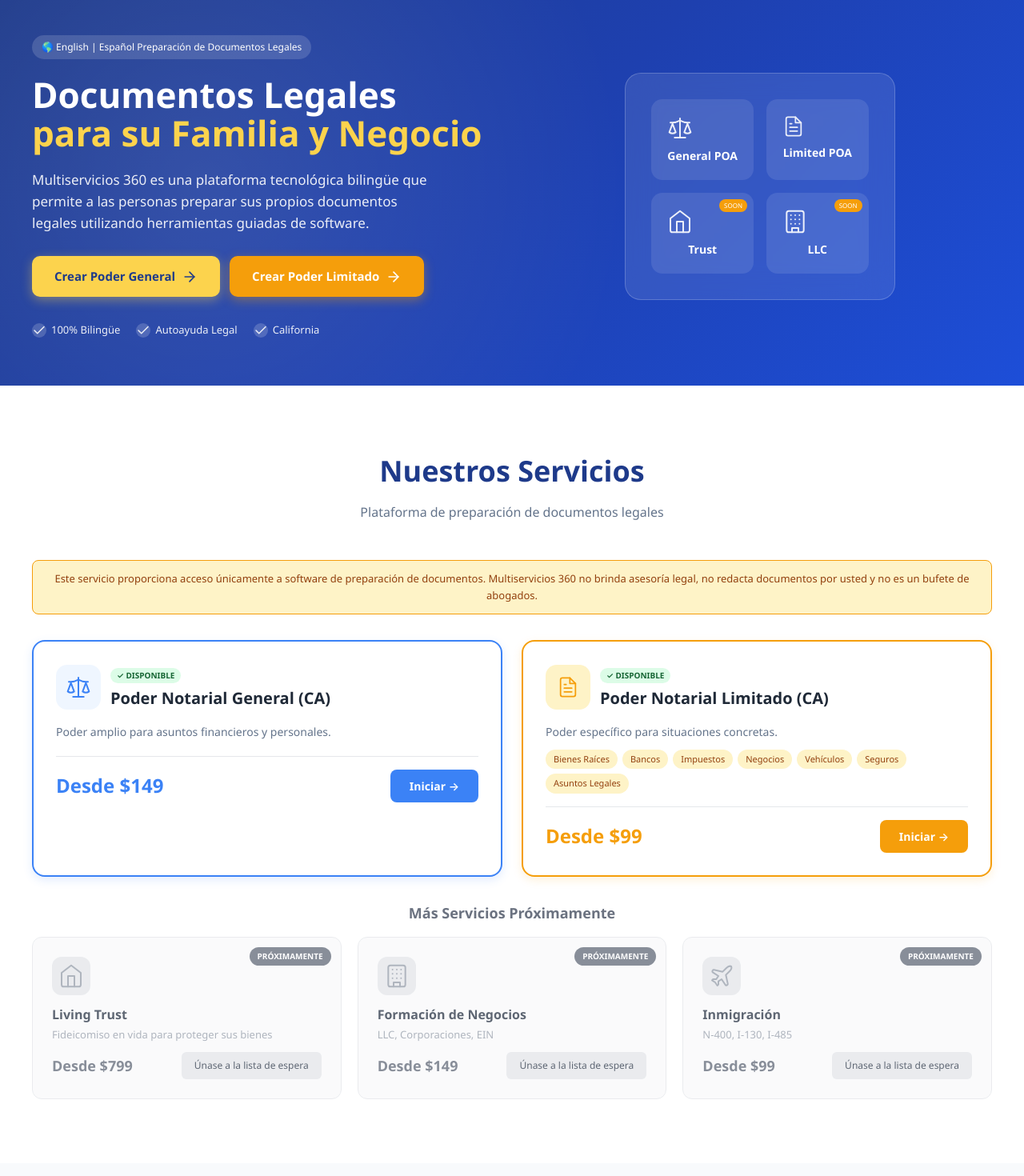
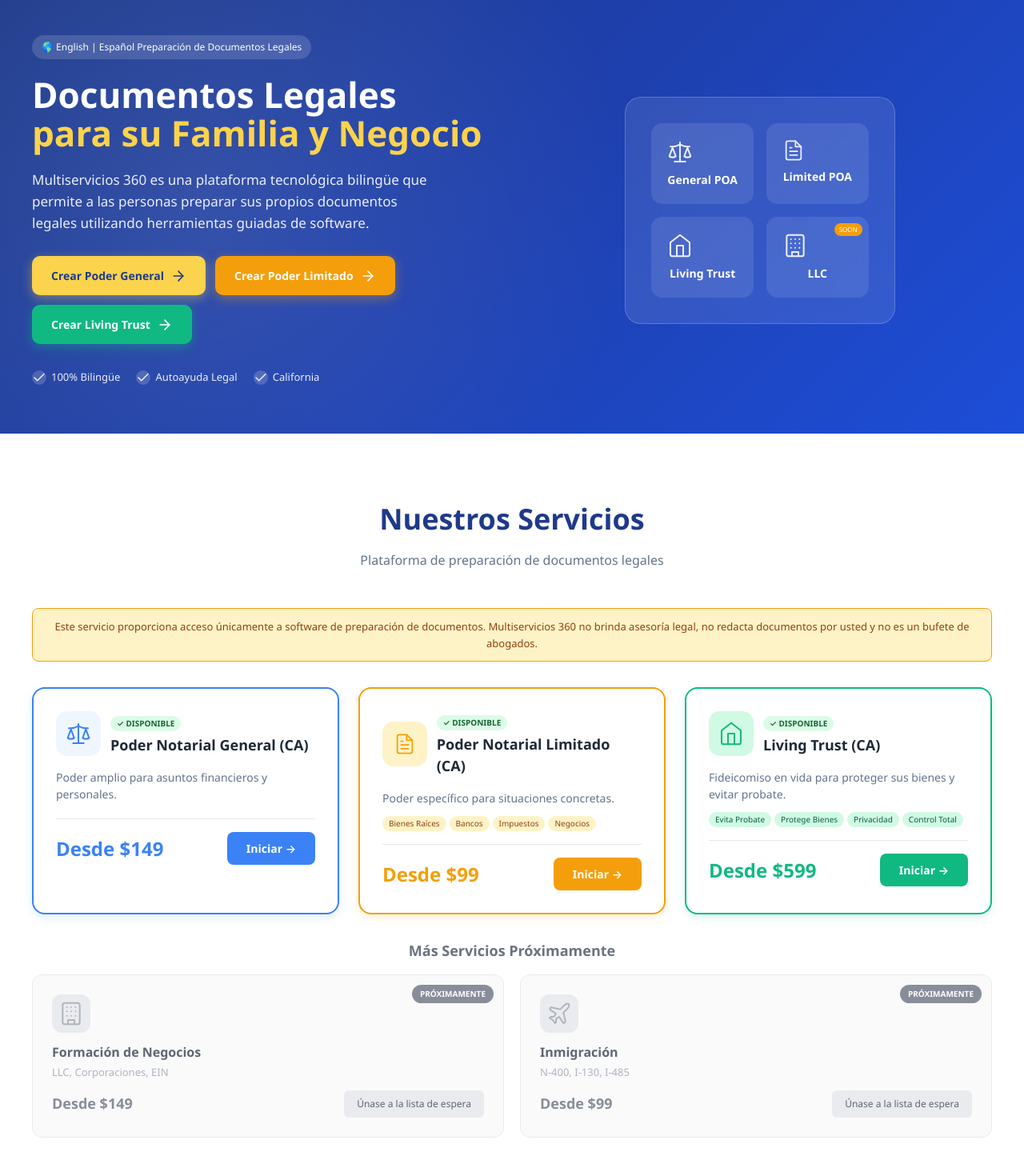
Before and after one commit to Ahorasi360/multiservicios360, a Next.js app: page / in a window 1280 px wide. Shown: the part 120-1590 px from the top of the page at 80% size. Built offline with nearby package versions, Linux system fonts and the light colour scheme.

Commit message:
Update homepage with Trust, fix por-que-nosotros CTA link

```diff
--- a/app/page.js
+++ b/app/page.js
@@ -32,6 +32,7 @@ const TRANSLATIONS = {
       subtitle: 'Multiservicios 360 es una plataforma tecnológica bilingüe que permite a las personas preparar sus propios documentos legales utilizando herramientas guiadas de software.',
       ctaGeneral: 'Crear Poder General',
       ctaLimited: 'Crear Poder Limitado',
+      ctaTrust: 'Crear Living Trust',
       ctaSecondary: 'Ver Servicios',
       trust1: '100% Bilingüe',
       trust2: 'Autoayuda Legal',
@@ -57,17 +58,19 @@ const TRANSLATIONS = {
         cta: 'Iniciar',
         uses: ['Bienes Raíces', 'Bancos', 'Impuestos', 'Negocios', 'Vehículos', 'Seguros', 'Asuntos Legales'],
       },
+      trust: {
+        title: 'Living Trust (CA)',
+        desc: 'Fideicomiso en vida para proteger sus bienes y evitar probate.',
+        price: 'Desde $599',
+        cta: 'Iniciar',
+        features: ['Evita Probate', 'Protege Bienes', 'Privacidad', 'Control Total'],
+      },
       comingSoon: 'PRÓXIMAMENTE',
       waitlist: 'Únase a la lista de espera',
       business: {
         title: 'Formación de Negocios',
         desc: 'LLC, Corporaciones, EIN',
         price: 'Desde $149',
-      },
-      trust: {
-        title: 'Living Trust',
-        desc: 'Fideicomiso en vida para proteger sus bienes',
-        price: 'Desde $799',
       },
       immigration: {
         title: 'Inmigración',
@@ -110,6 +113,7 @@ const TRANSLATIONS = {
       disclaimer: 'Multi Servicios 360 no es un bufete de abogados y no proporciona asesoría legal. Este sitio web ofrece preparación de documentos legales de autoayuda basada en la información proporcionada por el usuario.',
       terms: 'Términos de Servicio',
       privacy: 'Política de Privacidad',
+      accessibility: 'Accesibilidad',
     },
   },
   en: {
@@ -121,6 +125,7 @@ const TRANSLATIONS = {
       subtitle: 'Multiservicios 360 is a bilingual technology platform that allows individuals to self-prepare legal documents using guided software tools.',
       ctaGeneral: 'Create General POA',
       ctaLimited: 'Create Limited POA',
+      ctaTrust: 'Create Living Trust',
       ctaSecondary: 'View Services',
       trust1: '100% Bilingual',
       trust2: 'Legal Self-Help',
@@ -146,17 +151,19 @@ const TRANSLATIONS = {
         cta: 'Start',
         uses: ['Real Estate', 'Banking', 'Tax', 'Business', 'Vehicles', 'Insurance', 'Legal Matters'],
       },
+      trust: {
+        title: 'Living Trust (CA)',
+        desc: 'Living trust to protect your assets and avoid probate.',
+        price: 'From $599',
+        cta: 'Start',
+        features: ['Avoid Probate', 'Protect Assets', 'Privacy', 'Full Control'],
+      },
       comingSoon: 'COMING SOON',
       waitlist: 'Join the waitlist',
       business: {
         title: 'Business Formation',
         desc: 'LLC, Corporations, EIN',
         price: 'From $149',
-      },
-      trust: {
-        title: 'Living Trust',
-        desc: 'Living trust to protect your assets',
-        price: 'From $799',
       },
       immigration: {
         title: 'Immigration',
@@ -199,6 +206,7 @@ const TRANSLATIONS = {
       disclaimer: 'Multi Servicios 360 is not a law firm and does not provide legal advice. This website offers self-help legal document preparation based on information provided by the user.',
       terms: 'Terms of Service',
       privacy: 'Privacy Policy',
+      accessibility: 'Accessibility',
     },
   },
 };
@@ -221,6 +229,7 @@ export default function HomePage() {
           .hero-preview { display: none !important; }
           .trust-badges { flex-direction: column !important; gap: 12px !important; align-items: center; }
           .services-grid { grid-template-columns: 1fr !important; }
+          .services-grid-3 { grid-template-columns: 1fr !important; }
           .team-grid { grid-template-columns: repeat(2, 1fr) !important; }
           .why-grid { grid-template-columns: 1fr 1fr !important; gap: 24px !important; }
           .footer-grid { grid-template-columns: 1fr !important; gap: 32px !important; text-align: center; }
@@ -300,7 +309,7 @@ export default function HomePage() {
         )}
       </nav>
 
-      {/* Hero Section - TWO CTAs */}
+      {/* Hero Section - THREE CTAs */}
       <section style={{ background: 'linear-gradient(135deg, #1E3A8A 0%, #1E40AF 50%, #1D4ED8 100%)', color: 'white', padding: '60px 16px', position: 'relative', overflow: 'hidden' }}>
         <div style={{ position: 'absolute', top: 0, left: 0, right: 0, bottom: 0, backgroundImage: 'radial-gradient(circle at 20% 50%, rgba(255,255,255,0.1) 0%, transparent 50%)' }} />
         <div style={{ maxWidth: '1200px', margin: '0 auto', position: 'relative', zIndex: 1 }}>
@@ -317,13 +326,16 @@ export default function HomePage() {
                 {t.hero.subtitle}
               </p>
 
-              {/* TWO CTA BUTTONS */}
+              {/* THREE CTA BUTTONS */}
               <div className="hero-buttons" style={{ display: 'flex', gap: '12px', marginBottom: '32px', flexWrap: 'wrap' }}>
-                <Link href="/poa" style={{ display: 'inline-flex', alignItems: 'center', gap: '8px', padding: '14px 28px', backgroundColor: '#FCD34D', color: '#1E3A8A', textDecoration: 'none', borderRadius: '10px', fontWeight: '700', fontSize: '15px', boxShadow: '0 4px 14px rgba(252, 211, 77, 0.4)' }}>
+                <Link href="/poa" style={{ display: 'inline-flex', alignItems: 'center', gap: '8px', padding: '14px 24px', backgroundColor: '#FCD34D', color: '#1E3A8A', textDecoration: 'none', borderRadius: '10px', fontWeight: '700', fontSize: '14px', boxShadow: '0 4px 14px rgba(252, 211, 77, 0.4)' }}>
                   {t.hero.ctaGeneral} <ArrowRightIcon />
                 </Link>
-                <Link href="/limited-poa" style={{ display: 'inline-flex', alignItems: 'center', gap: '8px', padding: '14px 28px', backgroundColor: '#F59E0B', color: 'white', textDecoration: 'none', borderRadius: '10px', fontWeight: '700', fontSize: '15px', boxShadow: '0 4px 14px rgba(245, 158, 11, 0.4)' }}>
+                <Link href="/limited-poa" style={{ display: 'inline-flex', alignItems: 'center', gap: '8px', padding: '14px 24px', backgroundColor: '#F59E0B', color: 'white', textDecoration: 'none', borderRadius: '10px', fontWeight: '700', fontSize: '14px', boxShadow: '0 4px 14px rgba(245, 158, 11, 0.4)' }}>
                   {t.hero.ctaLimited} <ArrowRightIcon />
+                </Link>
+                <Link href="/trust" style={{ display: 'inline-flex', alignItems: 'center', gap: '8px', padding: '14px 24px', backgroundColor: '#10B981', color: 'white', textDecoration: 'none', borderRadius: '10px', fontWeight: '700', fontSize: '14px', boxShadow: '0 4px 14px rgba(16, 185, 129, 0.4)' }}>
+                  {t.hero.ctaTrust} <ArrowRightIcon />
                 </Link>
               </div>
 
@@ -344,14 +356,21 @@ export default function HomePage() {
                   {[
                     { icon: <ScaleIcon />, label: 'General POA', link: '/poa' },
                     { icon: <FileTextIcon />, label: 'Limited POA', link: '/limited-poa' },
-                    { icon: <HomeIcon />, label: 'Trust', link: null },
+                    { icon: <HomeIcon />, label: 'Living Trust', link: '/trust' },
                     { icon: <BuildingIcon />, label: 'LLC', link: null },
                   ].map((item, i) => (
-                    <div key={i} style={{ backgroundColor: 'rgba(255,255,255,0.1)', borderRadius: '14px', padding: '20px', textAlign: 'center', position: 'relative' }}>
-                      {!item.link && <div style={{ position: 'absolute', top: '8px', right: '8px', backgroundColor: '#F59E0B', color: 'white', fontSize: '8px', padding: '2px 6px', borderRadius: '10px' }}>SOON</div>}
-                      <div style={{ marginBottom: '8px', opacity: '0.9' }}>{item.icon}</div>
-                      <div style={{ fontWeight: '700', fontSize: '14px' }}>{item.label}</div>
-                    </div>
+                    item.link ? (
+                      <Link key={i} href={item.link} style={{ backgroundColor: 'rgba(255,255,255,0.1)', borderRadius: '14px', padding: '20px', textAlign: 'center', textDecoration: 'none', color: 'white', transition: 'background 0.2s' }}>
+                        <div style={{ marginBottom: '8px', opacity: '0.9' }}>{item.icon}</div>
+                        <div style={{ fontWeight: '700', fontSize: '14px' }}>{item.label}</div>
+                      </Link>
+                    ) : (
+                      <div key={i} style={{ backgroundColor: 'rgba(255,255,255,0.1)', borderRadius: '14px', padding: '20px', textAlign: 'center', position: 'relative' }}>
+                        <div style={{ position: 'absolute', top: '8px', right: '8px', backgroundColor: '#F59E0B', color: 'white', fontSize: '8px', padding: '2px 6px', borderRadius: '10px' }}>SOON</div>
+                        <div style={{ marginBottom: '8px', opacity: '0.9' }}>{item.icon}</div>
+                        <div style={{ fontWeight: '700', fontSize: '14px' }}>{item.label}</div>
+                      </div>
+                    )
                   ))}
                 </div>
               </div>
@@ -360,7 +379,7 @@ export default function HomePage() {
         </div>
       </section>
 
-      {/* Services Section - ACTIVE + COMING SOON */}
+      {/* Services Section - 3 ACTIVE + 2 COMING SOON */}
       <section id="services" className="section-padding" style={{ padding: '80px 16px', backgroundColor: 'white' }}>
         <div style={{ maxWidth: '1200px', margin: '0 auto' }}>
           <div style={{ textAlign: 'center', marginBottom: '48px' }}>
@@ -371,14 +390,15 @@ export default function HomePage() {
             <p style={{ fontSize: '13px', color: '#92400E', margin: 0, lineHeight: '1.6' }}>{t.services.disclaimer}</p>
           </div>
 
-          <div className="services-grid" style={{ display: 'grid', gridTemplateColumns: 'repeat(2, 1fr)', gap: '24px', marginBottom: '32px' }}>
+          {/* 3 ACTIVE SERVICES */}
+          <div className="services-grid-3" style={{ display: 'grid', gridTemplateColumns: 'repeat(3, 1fr)', gap: '24px', marginBottom: '32px' }}>
             {/* GENERAL POA - ACTIVE */}
             <div style={{ backgroundColor: 'white', borderRadius: '16px', padding: '28px', border: '2px solid #3B82F6', boxShadow: '0 4px 12px rgba(59, 130, 246, 0.15)' }}>
               <div style={{ display: 'flex', alignItems: 'center', gap: '12px', marginBottom: '16px' }}>
                 <div style={{ width: '56px', height: '56px', backgroundColor: '#EFF6FF', borderRadius: '14px', display: 'flex', alignItems: 'center', justifyContent: 'center', color: '#3B82F6' }}><ScaleIcon /></div>
                 <div>
                   <div style={{ backgroundColor: '#DCFCE7', color: '#166534', padding: '2px 8px', borderRadius: '10px', fontSize: '10px', fontWeight: '600', marginBottom: '4px', display: 'inline-block' }}>✓ {language === 'es' ? 'DISPONIBLE' : 'AVAILABLE'}</div>
-                  <h3 style={{ fontSize: '20px', fontWeight: '700', color: '#1F2937', margin: 0 }}>{t.services.generalPoa.title}</h3>
+                  <h3 style={{ fontSize: '18px', fontWeight: '700', color: '#1F2937', margin: 0 }}>{t.services.generalPoa.title}</h3>
                 </div>
               </div>
               <p style={{ fontSize: '14px', color: '#64748B', marginBottom: '20px', lineHeight: '1.5' }}>{t.services.generalPoa.desc}</p>
@@ -396,14 +416,13 @@ export default function HomePage() {
                 <div style={{ width: '56px', height: '56px', backgroundColor: '#FEF3C7', borderRadius: '14px', display: 'flex', alignItems: 'center', justifyContent: 'center', color: '#F59E0B' }}><FileTextIcon /></div>
                 <div>
                   <div style={{ backgroundColor: '#DCFCE7', color: '#166534', padding: '2px 8px', borderRadius: '10px', fontSize: '10px', fontWeight: '600', marginBottom: '4px', display: 'inline-block' }}>✓ {language === 'es' ? 'DISPONIBLE' : 'AVAILABLE'}</div>
-                  <h3 style={{ fontSize: '20px', fontWeight: '700', color: '#1F2937', margin: 0 }}>{t.services.limitedPoa.title}</h3>
+                  <h3 style={{ fontSize: '18px', fontWeight: '700', color: '#1F2937', margin: 0 }}>{t.services.limitedPoa.title}</h3>
                 </div>
               </div>
               <p style={{ fontSize: '14px', color: '#64748B', marginBottom: '12px', lineHeight: '1.5' }}>{t.services.limitedPoa.desc}</p>
-              {/* 7 USE CASES */}
-              <div style={{ display: 'flex', flexWrap: 'wrap', gap: '6px', marginBottom: '16px' }}>
-                {t.services.limitedPoa.uses.map((use, i) => (
-                  <span key={i} style={{ backgroundColor: '#FEF3C7', color: '#92400E', padding: '4px 10px', borderRadius: '20px', fontSize: '11px', fontWeight: '500' }}>{use}</span>
+              <div style={{ display: 'flex', flexWrap: 'wrap', gap: '4px', marginBottom: '16px' }}>
+                {t.services.limitedPoa.uses.slice(0, 4).map((use, i) => (
+                  <span key={i} style={{ backgroundColor: '#FEF3C7', color: '#92400E', padding: '2px 8px', borderRadius: '20px', fontSize: '10px', fontWeight: '500' }}>{use}</span>
                 ))}
               </div>
               <div style={{ borderTop: '1px solid #E5E7EB', paddingTop: '16px', display: 'flex', justifyContent: 'space-between', alignItems: 'center' }}>
@@ -413,14 +432,36 @@ export default function HomePage() {
                 </Link>
               </div>
             </div>
+
+            {/* LIVING TRUST - ACTIVE */}
+            <div style={{ backgroundColor: 'white', borderRadius: '16px', padding: '28px', border: '2px solid #10B981', boxShadow: '0 4px 12px rgba(16, 185, 129, 0.15)' }}>
+              <div style={{ display: 'flex', alignItems: 'center', gap: '12px', marginBottom: '16px' }}>
+                <div style={{ width: '56px', height: '56px', backgroundColor: '#D1FAE5', borderRadius: '14px', display: 'flex', alignItems: 'center', justifyContent: 'center', color: '#10B981' }}><HomeIcon /></div>
+                <div>
+                  <div style={{ backgroundColor: '#DCFCE7', color: '#166534', padding: '2px 8px', borderRadius: '10px', fontSize: '10px', fontWeight: '600', marginBottom: '4px', display: 'inline-block' }}>✓ {language === 'es' ? 'DISPONIBLE' : 'AVAILABLE'}</div>
+                  <h3 style={{ fontSize: '18px', fontWeight: '700', color: '#1F2937', margin: 0 }}>{t.services.trust.title}</h3>
+                </div>
+              </div>
+              <p style={{ fontSize: '14px', color: '#64748B', marginBottom: '12px', lineHeight: '1.5' }}>{t.services.trust.desc}</p>
+              <div style={{ display: 'flex', flexWrap: 'wrap', gap: '4px', marginBottom: '16px' }}>
+                {t.services.trust.features.map((feature, i) => (
+                  <span key={i} style={{ backgroundColor: '#D1FAE5', color: '#065F46', padding: '2px 8px', borderRadius: '20px', fontSize: '10px', fontWeight: '500' }}>{feature}</span>
+                ))}
+              </div>
+              <div style={{ borderTop: '1px solid #E5E7EB', paddingTop: '16px', display: 'flex', justifyContent: 'space-between', alignItems: 'center' }}>
+                <span style={{ fontSize: '24px', fontWeight: '800', color: '#10B981' }}>{t.services.trust.price}</span>
+                <Link href="/trust" style={{ padding: '10px 24px', backgroundColor: '#10B981', color: 'white', textDecoration: 'none', borderRadius: '8px', fontWeight: '600', fontSize: '14px' }}>
+                  {t.services.trust.cta} →
+                </Link>
+              </div>
+            </div>
           </div>
 
           {/* COMING SOON SERVICES */}
           <h3 style={{ fontSize: '18px', fontWeight: '600', color: '#6B7280', marginBottom: '16px', textAlign: 'center' }}>{language === 'es' ? 'Más Servicios Próximamente' : 'More Services Coming Soon'}</h3>
-          <div className="services-grid" style={{ display: 'grid', gridTemplateColumns: 'repeat(3, 1fr)', gap: '20px' }}>
+          <div className="services-grid" style={{ display: 'grid', gridTemplateColumns: 'repeat(2, 1fr)', gap: '20px' }}>
             {[
-              { key: 'trust', icon: <HomeIcon />, color: '#8B5CF6' },
-              { key: 'business', icon: <BuildingIcon />, color: '#10B981' },
+              { key: 'business', icon: <BuildingIcon />, color: '#8B5CF6' },
               { key: 'immigration', icon: <PlaneIcon />, color: '#EC4899' },
             ].map((service) => (
               <div key={service.key} style={{ backgroundColor: '#F9FAFB', borderRadius: '12px', padding: '24px', border: '1px solid #E5E7EB', opacity: 0.8, position: 'relative' }}>
@@ -490,16 +531,19 @@ export default function HomePage() {
 
       {/* CTA Section */}
       <section id="contact" className="section-padding" style={{ padding: '80px 16px', backgroundColor: '#FCD34D' }}>
-        <div style={{ maxWidth: '600px', margin: '0 auto', textAlign: 'center' }}>
+        <div style={{ maxWidth: '700px', margin: '0 auto', textAlign: 'center' }}>
           <h2 className="section-title" style={{ fontSize: '32px', fontWeight: '800', color: '#1E3A8A', marginBottom: '12px' }}>{t.cta.title}</h2>
           <p style={{ fontSize: '17px', color: '#1E3A8A', opacity: '0.8', marginBottom: '32px' }}>{t.cta.subtitle}</p>
           <div style={{ display: 'flex', flexDirection: 'column', alignItems: 'center', gap: '16px' }}>
             <div style={{ display: 'flex', gap: '12px', flexWrap: 'wrap', justifyContent: 'center' }}>
-              <Link href="/poa" style={{ display: 'inline-flex', alignItems: 'center', gap: '8px', padding: '16px 28px', backgroundColor: '#1E3A8A', color: 'white', textDecoration: 'none', borderRadius: '10px', fontWeight: '700', fontSize: '15px' }}>
+              <Link href="/poa" style={{ display: 'inline-flex', alignItems: 'center', gap: '8px', padding: '14px 24px', backgroundColor: '#1E3A8A', color: 'white', textDecoration: 'none', borderRadius: '10px', fontWeight: '700', fontSize: '14px' }}>
                 {t.hero.ctaGeneral} <ArrowRightIcon />
               </Link>
-              <Link href="/limited-poa" style={{ display: 'inline-flex', alignItems: 'center', gap: '8px', padding: '16px 28px', backgroundColor: '#F59E0B', color: 'white', textDecoration: 'none', borderRadius: '10px', fontWeight: '700', fontSize: '15px' }}>
+              <Link href="/limited-poa" style={{ display: 'inline-flex', alignItems: 'center', gap: '8px', padding: '14px 24px', backgroundColor: '#F59E0B', color: 'white', textDecoration: 'none', borderRadius: '10px', fontWeight: '700', fontSize: '14px' }}>
                 {t.hero.ctaLimited} <ArrowRightIcon />
+              </Link>
+              <Link href="/trust" style={{ display: 'inline-flex', alignItems: 'center', gap: '8px', padding: '14px 24px', backgroundColor: '#10B981', color: 'white', textDecoration: 'none', borderRadius: '10px', fontWeight: '700', fontSize: '14px' }}>
+                {t.hero.ctaTrust} <ArrowRightIcon />
               </Link>
             </div>
             <a href="tel:8552467274" style={{ display: 'flex', alignItems: 'center', gap: '8px', color: '#1E3A8A', fontWeight: '600', textDecoration: 'none', fontSize: '16px' }}>
@@ -528,7 +572,7 @@ export default function HomePage() {
               <ul style={{ listStyle: 'none', padding: 0, margin: 0 }}>
                 <li><Link href="/poa" style={{ color: '#94A3B8', textDecoration: 'none', fontSize: '13px', lineHeight: '2' }}>General Power of Attorney</Link></li>
                 <li><Link href="/limited-poa" style={{ color: '#94A3B8', textDecoration: 'none', fontSize: '13px', lineHeight: '2' }}>Limited Power of Attorney</Link></li>
-                <li><span style={{ color: '#64748B', fontSize: '13px', lineHeight: '2' }}>Living Trust (Coming Soon)</span></li>
+                <li><Link href="/trust" style={{ color: '#94A3B8', textDecoration: 'none', fontSize: '13px', lineHeight: '2' }}>California Living Trust</Link></li>
                 <li><span style={{ color: '#64748B', fontSize: '13px', lineHeight: '2' }}>LLC Formation (Coming Soon)</span></li>
               </ul>
             </div>
@@ -551,7 +595,8 @@ export default function HomePage() {
             <div style={{ marginBottom: '12px' }}>
               <Link href="/por-que-nosotros" style={{ color: '#64748B', fontSize: '12px', textDecoration: 'none', marginRight: '20px' }}>{t.nav.whyUs}</Link>
               <Link href="/terms" style={{ color: '#64748B', fontSize: '12px', textDecoration: 'none', marginRight: '20px' }}>{t.footer.terms}</Link>
-              <Link href="/privacy" style={{ color: '#64748B', fontSize: '12px', textDecoration: 'none' }}>{t.footer.privacy}</Link>
+              <Link href="/privacy" style={{ color: '#64748B', fontSize: '12px', textDecoration: 'none', marginRight: '20px' }}>{t.footer.privacy}</Link>
+              <Link href="/accessibility" style={{ color: '#64748B', fontSize: '12px', textDecoration: 'none' }}>{t.footer.accessibility}</Link>
             </div>
             <p style={{ color: '#64748B', fontSize: '12px', margin: 0 }}>© 2026 Multi Servicios 360. {t.footer.rights}</p>
           </div>
--- a/app/por-que-nosotros/page.js
+++ b/app/por-que-nosotros/page.js
@@ -418,7 +418,7 @@ export default function PorQueNosotrosPage() {
           <h2 className="section-title" style={{ fontSize: '32px', fontWeight: '800', color: '#1E3A8A', marginBottom: '12px' }}>{t.cta.title}</h2>
           <p style={{ fontSize: '17px', color: '#1E3A8A', opacity: '0.8', marginBottom: '32px' }}>{t.cta.subtitle}</p>
           <div style={{ display: 'flex', flexDirection: 'column', alignItems: 'center', gap: '16px' }}>
-            <Link href="/poa" style={{ display: 'inline-flex', alignItems: 'center', gap: '8px', padding: '16px 36px', backgroundColor: '#1E3A8A', color: 'white', textDecoration: 'none', borderRadius: '10px', fontWeight: '700', fontSize: '16px' }}>
+            <Link href="/#services" style={{ display: 'inline-flex', alignItems: 'center', gap: '8px', padding: '16px 36px', backgroundColor: '#1E3A8A', color: 'white', textDecoration: 'none', borderRadius: '10px', fontWeight: '700', fontSize: '16px' }}>
               {t.cta.button} <ArrowRightIcon />
             </Link>
             <a href="tel:8552467274" style={{ display: 'flex', alignItems: 'center', gap: '8px', color: '#1E3A8A', fontWeight: '600', textDecoration: 'none', fontSize: '16px' }}>
```
